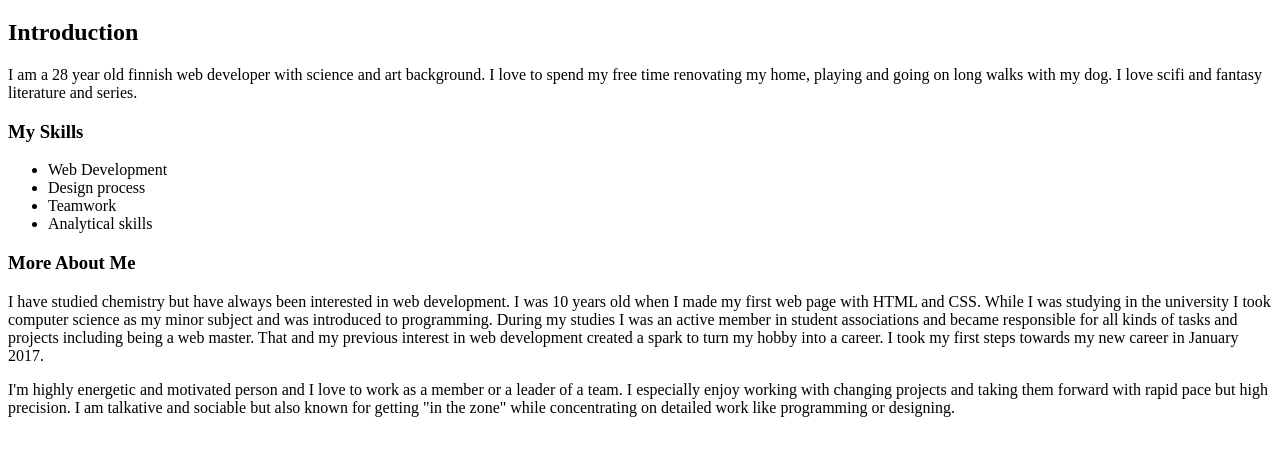
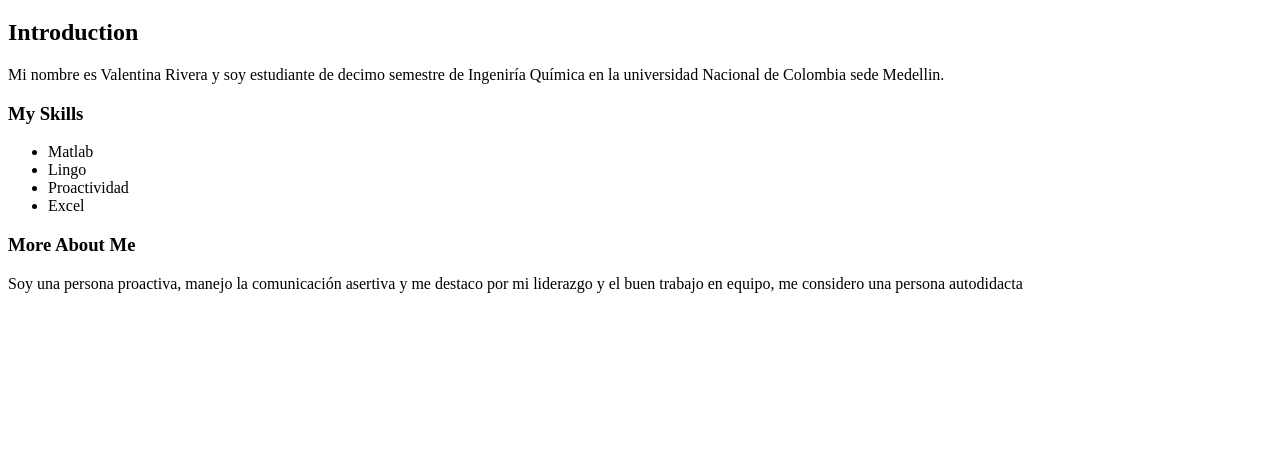
Before and after one commit to LauraR32/Pruebas-Convocatoria-IO-I, a plain HTML site: page index.html in a window 1280 px wide. Shown: the part 61-516 px from the top of the page. Drawn offline with Linux system fonts and the light colour scheme.

Commit message:
Update index.html

```diff
--- a/index.html
+++ b/index.html
@@ -15,35 +15,22 @@
     <div>
       <h2>Introduction</h2>
       <p>
-        I am a 28 year old finnish web developer with science and art background. I love to spend my free time
-        renovating my home, playing and going on long walks with my dog. I love scifi and fantasy literature and
-        series.
+       Mi nombre es Valentina Rivera  y soy estudiante de decimo semestre de Ingeniría Química en la universidad Nacional de Colombia sede Medellin.
       </p>
     </div><!-- end intro-->
     <div>
       <h3>My Skills</h3>
       <ul>
-        <li>Web Development</li>
-        <li>Design process</li>
-        <li>Teamwork</li>
-        <li>Analytical skills</li>
+        <li>Matlab</li>
+        <li>Lingo</li>
+        <li>Proactividad</li>
+        <li>Excel</li>
       </ul><!--end skill-list-->
     </div><!-- end skills-->
     <div>
       <h3>More About Me</h3>
       <p>
-        I have studied chemistry but have always been interested in web development. I was 10 years old when I made my
-        first web page with HTML and CSS. While I was studying in the university I took computer science as my minor
-        subject and was introduced to programming. During my studies I was an active member in student associations and
-        became responsible for all kinds of tasks and projects including being a web master. That and my previous
-        interest in web development created a spark to turn my hobby into a career. I took my first steps towards my new
-        career in January 2017.
-      </p>
-      <p>
-        I'm highly energetic and motivated person and I love to work as a member or a leader of a team. I especially
-        enjoy working with changing projects and taking them forward with rapid pace but high precision. I am talkative
-        and sociable but also known for getting "in the zone" while concentrating on detailed work like programming or
-        designing.
+      Soy una persona proactiva, manejo la comunicación asertiva y me destaco por mi liderazgo y el buen trabajo en equipo, me considero una persona autodidacta
       </p>
     </div>
   </div>
```
